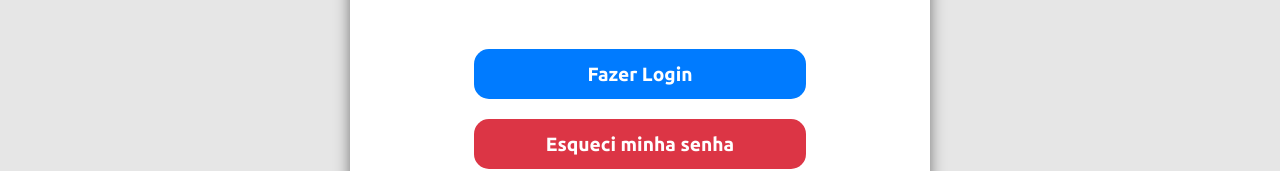
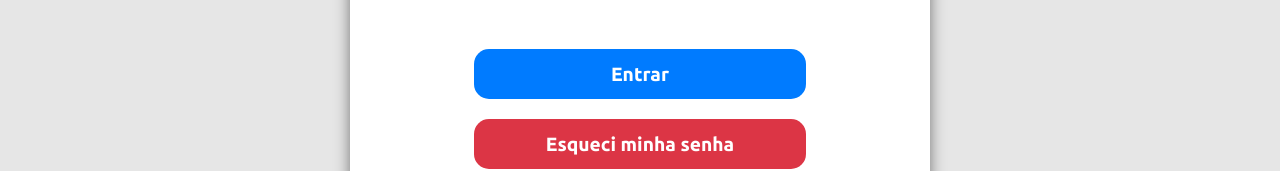
Before and after one commit to rafaelgauderio/typescript-react-elite-products-frontend, a React (Create React App) app: page /admin/autenticar/login in a window 1280 px wide. Shown: the part 473-644 px from the top of the page. Built offline with nearby package versions, Linux system fonts and the light colour scheme; no server answers.

Commit message:
layout imagens card cadastro de produtos

```diff
--- a/src/componentes/CardCadastroProduto/styles.css
+++ b/src/componentes/CardCadastroProduto/styles.css
@@ -21,7 +21,7 @@
 }
 
 .produto-cadastro-container-superior img {
-  width: 250px;
+  width: 160px;
   height: auto;
 }
 
--- a/src/paginas/Admin/MenuAdmin/Autenticar/Login/index.tsx
+++ b/src/paginas/Admin/MenuAdmin/Autenticar/Login/index.tsx
@@ -134,7 +134,7 @@ return (
                     <div className="invalid-feedback alert-danger d-block ">{errors.password?.message}</div>
                 </div>
                 <div className='login-enviar'>
-                    <BotaoPadrao mensagem="Fazer Login"></BotaoPadrao>
+                    <BotaoPadrao mensagem="Entrar"></BotaoPadrao>
                 </div>
                 <div className="login-recuperar-senha btn-danger">
                     <Link to="/admin/autenticar/recuperar">
--- a/src/paginas/Admin/Produtos/ListagemProdutos/styles.css
+++ b/src/paginas/Admin/Produtos/ListagemProdutos/styles.css
@@ -15,6 +15,7 @@
   margin-bottom: 10px;
   margin-top: 10px;
 }
+
 
 .barra-pesquisa-produto {
   box-shadow: 0px 5px 15px rgba(0, 0, 0, 0.5);
```
